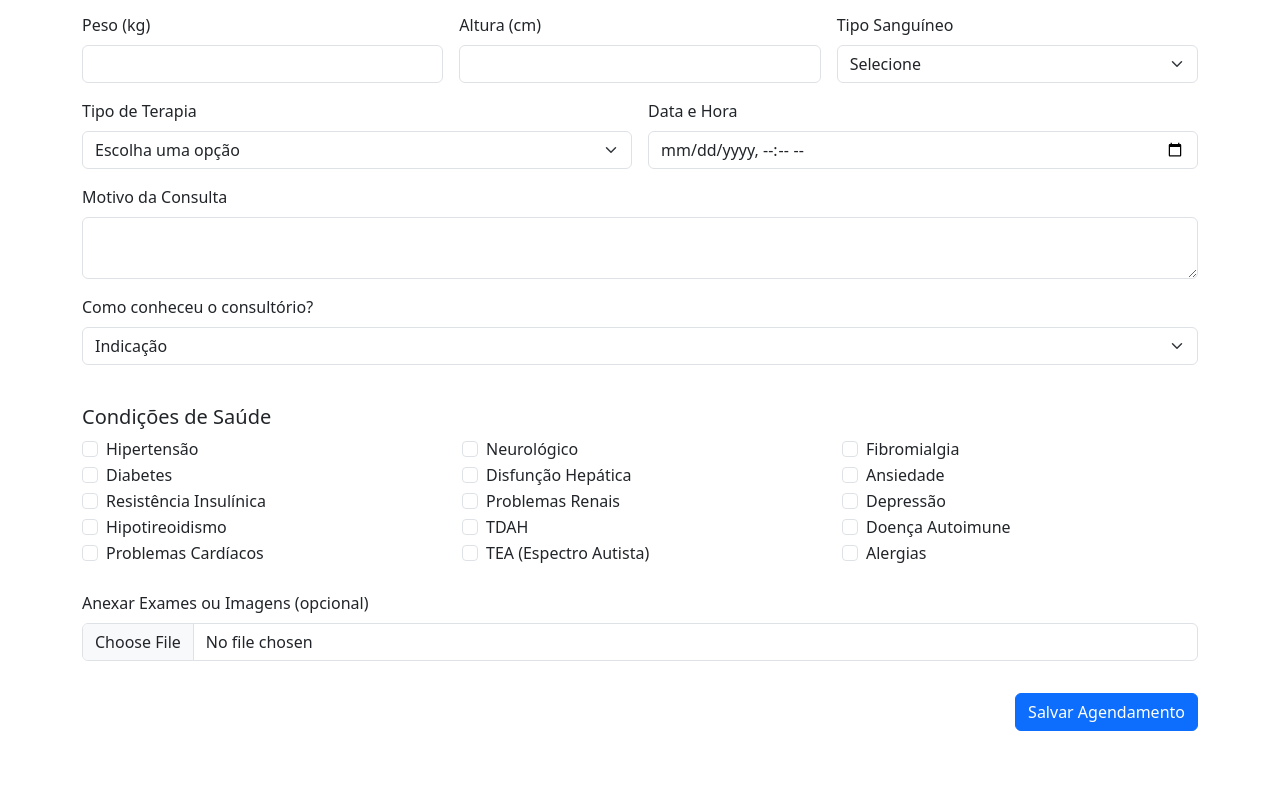
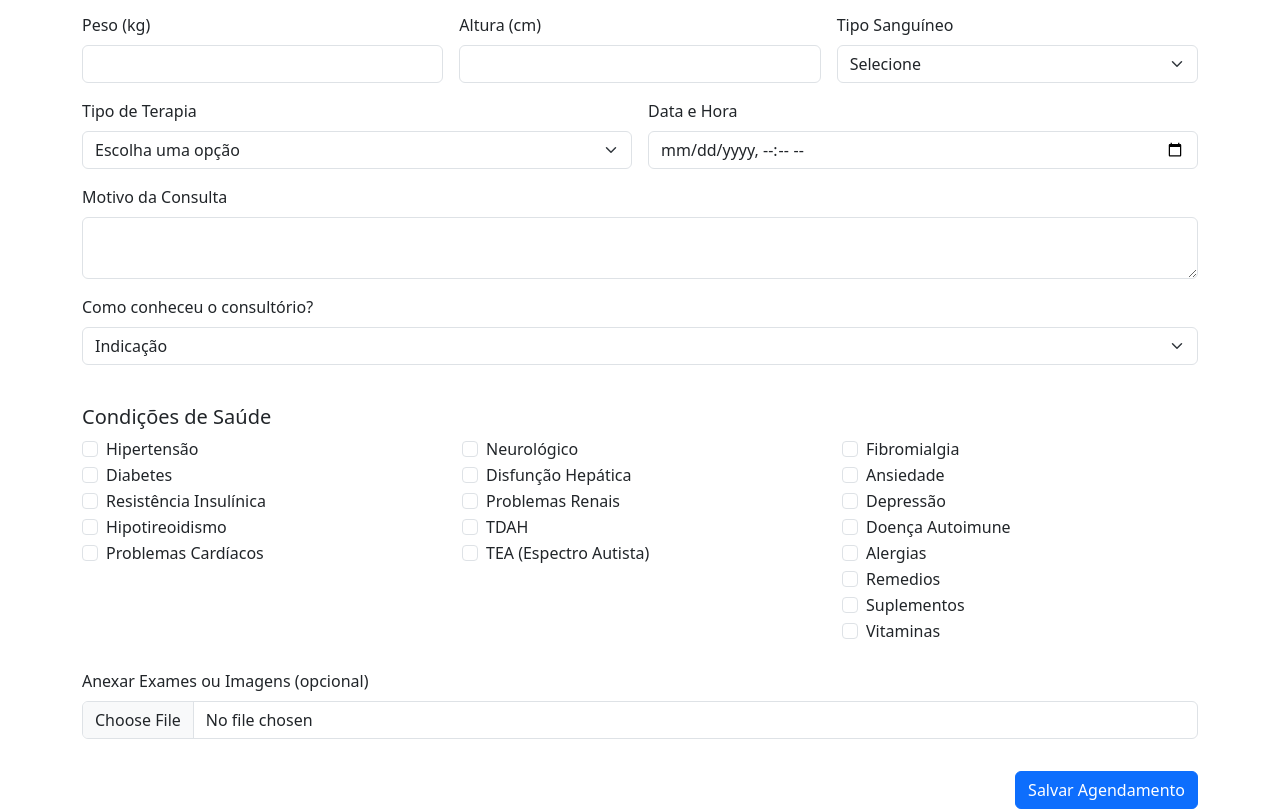
Before and after one commit to LeandroMarquesN/sistema_terapeuta, a website: page frontend/pages/agendamento.html in a window 1280 px wide. Shown: the part 183-992 px from the top of the page. Before the commit the page ends 914 px from the top, so only its background shows below. Drawn offline with nearby package versions, Linux system fonts and the light colour scheme.

Commit message:
Please enter the commit message for your changes. Lines starting  with '#' will be ignored, and an empty message aborts the commit.
 On branch main
 Your branch is up to date with 'origin/main'.

 Changes to be committed:
	modified:   frontend/pages/agendamento.html

```diff
--- a/frontend/pages/agendamento.html
+++ b/frontend/pages/agendamento.html
@@ -106,6 +106,9 @@
             <div class="form-check"><input type="checkbox" class="form-check-input" name="condicoes[]" value="Depressão"><label class="form-check-label">Depressão</label></div>
             <div class="form-check"><input type="checkbox" class="form-check-input" name="condicoes[]" value="Autoimune"><label class="form-check-label">Doença Autoimune</label></div>
             <div class="form-check"><input type="checkbox" class="form-check-input" name="condicoes[]" value="Alergias"><label class="form-check-label">Alergias</label></div>
+            <div class="form-check"><input type="checkbox" class="form-check-input" name="condicoes[]" value="Remedios"><label class="form-check-label">Remedios</label></div>
+            <div class="form-check"><input type="checkbox" class="form-check-input" name="condicoes[]" value="Suplementos"><label class="form-check-label">Suplementos</label></div>
+            <div class="form-check"><input type="checkbox" class="form-check-input" name="condicoes[]" value="Vitaminas"><label class="form-check-label">Vitaminas</label></div>
           </div>
         </div>
       </div>
```
